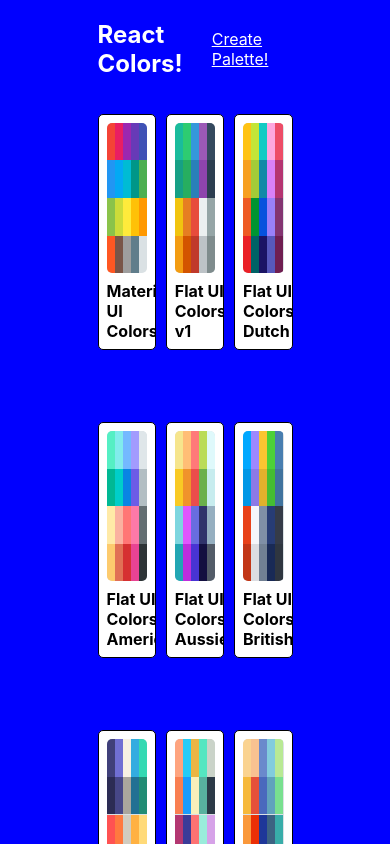
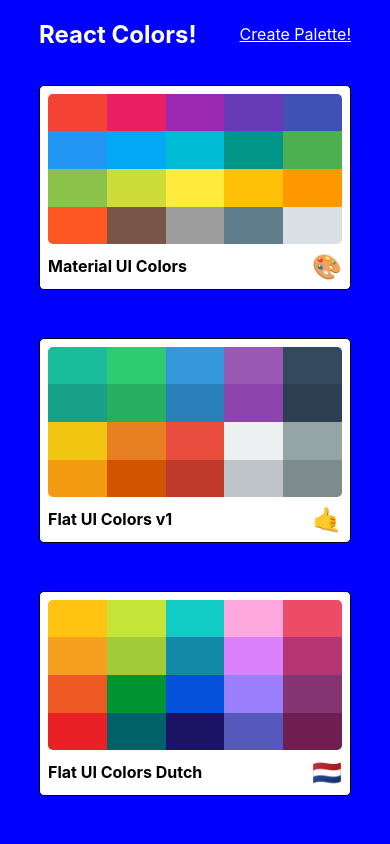
Before and after one commit to TucciAlessandro/Massive_Color, a React (Create React App) app: page / in a window 390 px wide. Shown: the top 844 px of the page. Built offline with nearby package versions, Linux system fonts and the light colour scheme.

Commit message:
make palettelist responsive

```diff
--- a/src/styles/PaletteFormNavStyles.js
+++ b/src/styles/PaletteFormNavStyles.js
@@ -43,8 +43,8 @@
   button: {
     margin: "0 0.5rem",
     [sizes.down("xs")]: {
-      margin: '0 0.2rem',
-      padding:'0.3rem',
+      margin: "0 0.2rem",
+      padding: "0.3rem",
     },
   },
 });
--- a/src/styles/PaletteListStyles.js
+++ b/src/styles/PaletteListStyles.js
@@ -1,3 +1,5 @@
+import sizes from './sizes'
+
 export default {
   root: {
     backgroundColor: "blue",
@@ -12,6 +14,13 @@
     alignItems: "flex-start",
     flexDirection: "column",
     flexWrap: "wrap",
+    [sizes.down('xl')]: {
+      width: '80%'
+    },
+    [sizes.down('xm')]: {
+      width: '75%'
+    },
+
   },
   nav: {
     display: "flex",
@@ -28,6 +37,13 @@
     width: "100%",
     display: "grid",
     gridTemplateColumns: "repeat(3,30%)",
-    gridGap: "5%",
+    gridGap: "2.5rem",
+    [sizes.down('md')]: {
+      gridTemplateColumns: "repeat(2,50%)",
+    },
+    [sizes.down('xs')]: {
+      gridTemplateColumns: "repeat(1,100%)",
+      gridGap: "1rem",
+    }
   },
 };
--- a/src/styles/sizes.js
+++ b/src/styles/sizes.js
@@ -4,7 +4,8 @@
             xs: '575.98px',
             sm: '767.98px',
             md: '991.98px',
-            lg: '1199.98px'
+            lg: '1199.98px',
+            xl: '1600px  '
         }
         return `@media (max-width: ${sizes[size]})`
     }
```
